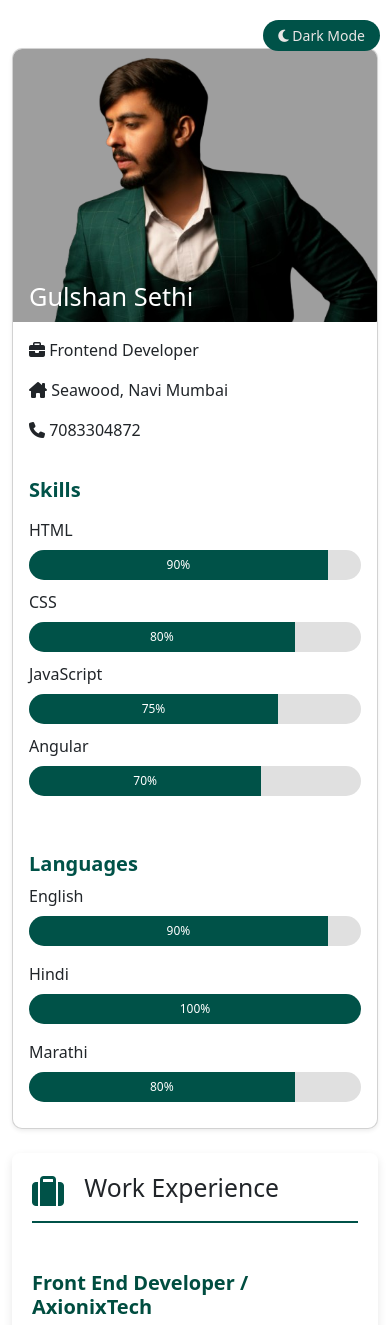
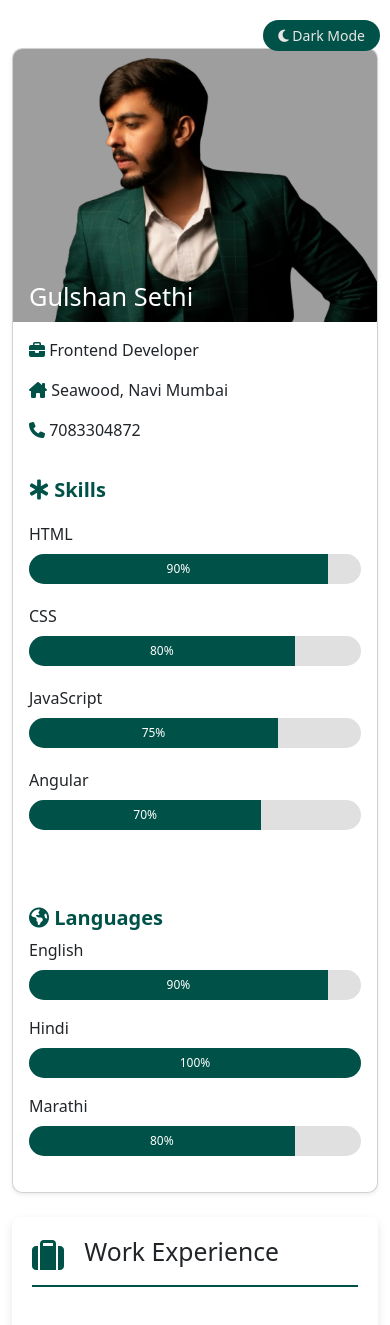
Before and after one commit to Gulshan043/DevProfile, an Angular app: page / in a window 390 px wide. Shown: the top 1325 px of the page. Built offline with nearby package versions, Linux system fonts and the light colour scheme.

Commit message:
added icons in skill and language section

```diff
--- a/src/app/app.component.html
+++ b/src/app/app.component.html
@@ -19,7 +19,7 @@
                         <p class="ps-3"><i class="fa-solid fa-phone"></i> {{profileData?.phone}}</p>
                     </header>
                     <section class="skills px-3">
-                        <h5 class="mb-3">Skills</h5>
+                        <h5 class="mb-3"><i class="fa-solid fa-star-of-life"></i> Skills</h5>
                         <article *ngFor="let skill of profileData.skills">
                             <p class="mb-2">{{skill.name}}</p>
                         <div class="progress" role="progressbar" aria-label="Example with label" aria-valuenow="90" aria-valuemin="0" aria-valuemax="100">
@@ -28,7 +28,7 @@
                         </article>
                     </section>
                     <section class="languages p-3 pb-0">
-                        <h5 class="mb-2">Languages</h5>
+                        <h5 class="mb-2"><i class="fa-solid fa-earth-americas"></i> Languages</h5>
                         <article *ngFor="let language of profileData.languages">
                             <p class="mb-2">{{language.name}}</p>
                         <div class="progress mb-3" role="progressbar" aria-label="Example with label" aria-valuenow="90" aria-valuemin="0" aria-valuemax="100">
--- a/src/app/app.component.scss
+++ b/src/app/app.component.scss
@@ -34,7 +34,6 @@ body {
   min-height: 300px !important;
 }
 
-
 .theme-toggle {
   position: fixed;
   top: 20px;
@@ -43,7 +42,7 @@ body {
 
   button {
     background-color: $light-primary-color;
-    color: #EAE6E6;
+    color: #eae6e6;
     border: none;
     border-radius: 20px;
     padding: 5px 15px;
@@ -130,12 +129,27 @@ body {
         bottom: 1%;
         color: white;
       }
+
       img {
         width: 100%;
         object-fit: cover;
         aspect-ratio: 4 / 3;
       }
     }
+
+    .fa-solid{
+      color:$light-primary-color !important;
+    }
+  }
+
+  .skills {
+    margin-top: 20px;
+    article {
+      margin: 20px 0;
+    }
+  }
+  .languages {
+    margin: 20px 0px;
   }
 
   h5 {
@@ -253,35 +267,44 @@ body {
   }
 }
 
-@media (max-width: 768px){
-    .display{
-        .name{
+@media (max-width: 768px) {
+  .display {
+    .name {
       font-size: 3vmax;
     }
   }
 
-    .progress{
+  .progress {
     height: 30px;
     border-radius: 30px !important;
   }
 }
 
-@media (max-width: 992px){
-  .display{
-    .name{
+@media (max-width: 992px) {
+  .display {
+    .name {
       font-size: 2vmax;
     }
   }
+  .skills {
+    margin: 25px 0px;
+    article {
+      margin: 20px 0;
+    }
+  }
+  .languages {
+    margin: 20px 0px;
+  }
 }
 
-@media(max-width:1400px){
-  .skills{
+@media (max-width: 1400px) {
+  .skills {
     margin: 20px 0px;
-    article{
+    article {
       margin: 10px 0;
     }
   }
-  .languages{
+  .languages {
     margin: 10px 0px;
   }
 }
```
Lines whose indentation alone changed are shown as unchanged.
